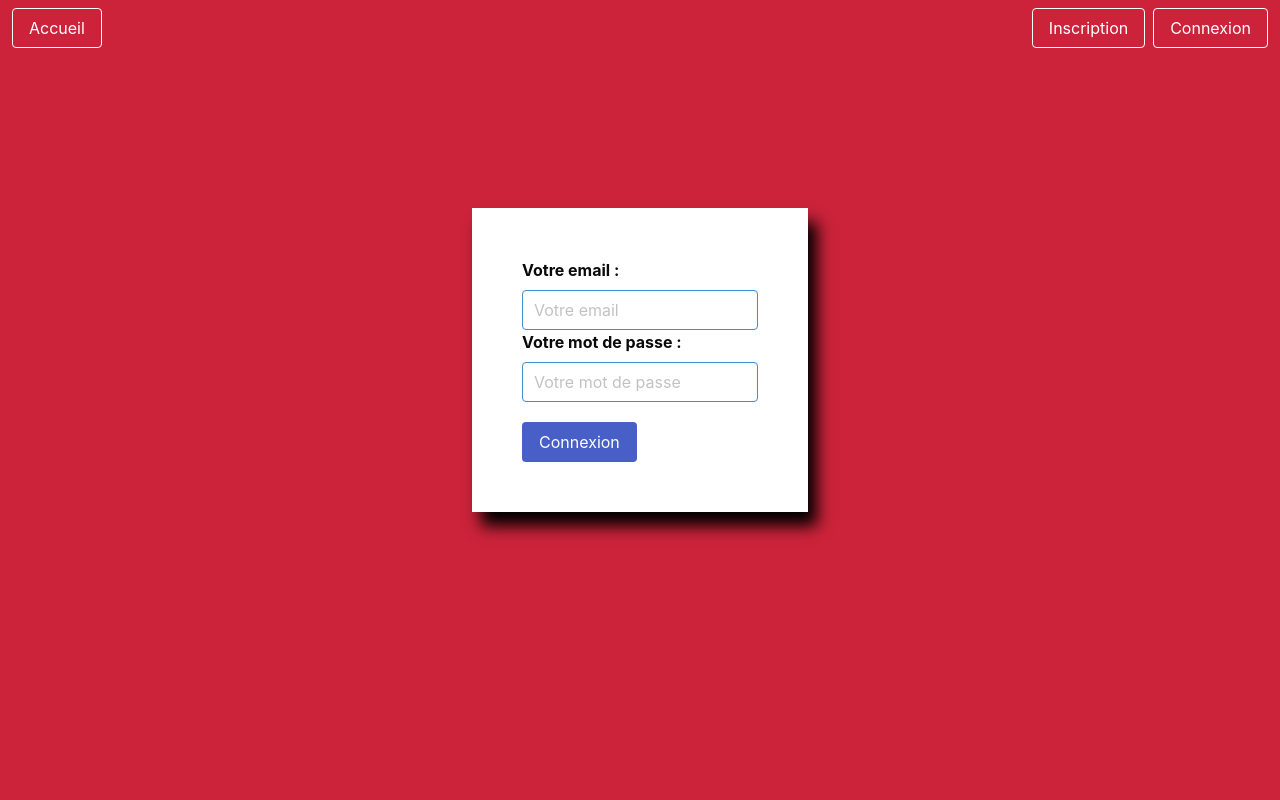
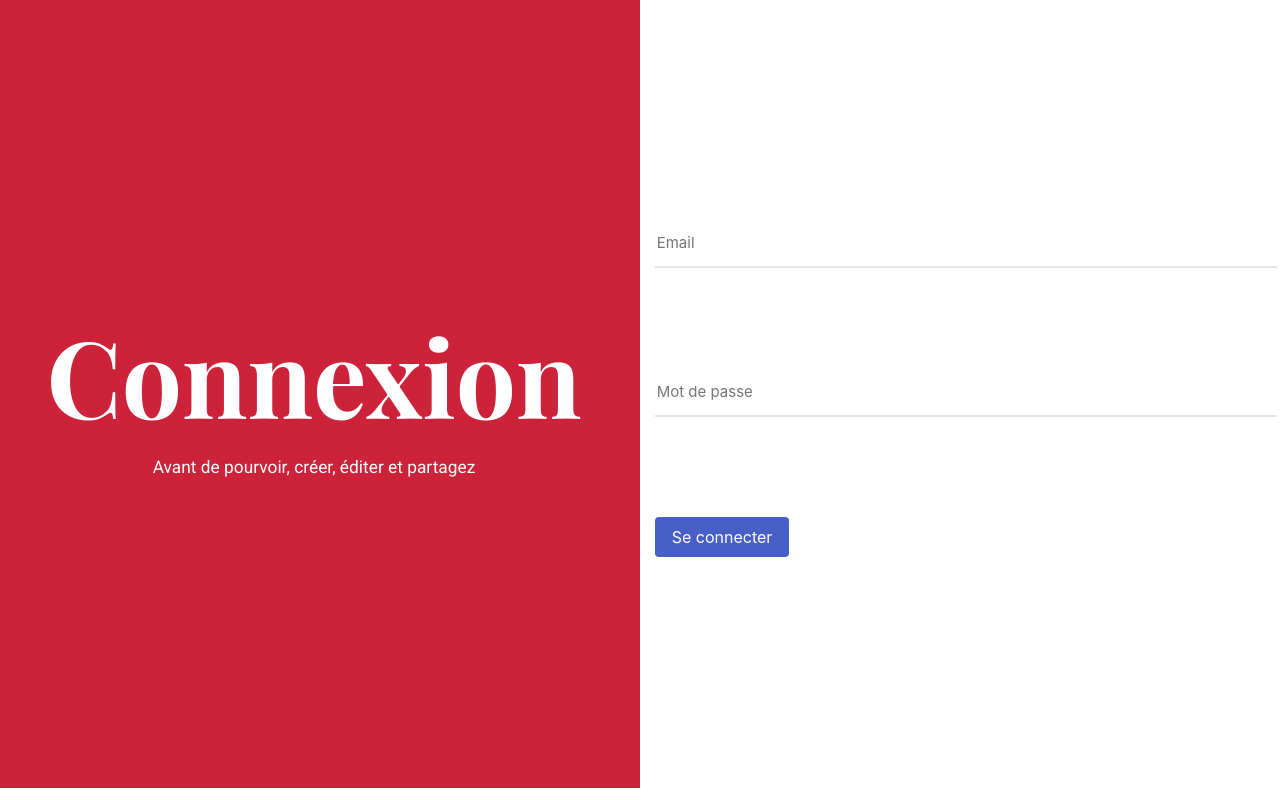
Before and after one commit to Mirosz-Mike/Simplon_Notes, a React (Create React App) app in the folder client/: page /login in a window 1280 px wide. Built offline with nearby package versions, Linux system fonts and the light colour scheme.

Commit message:
Add sass and redesign

```diff
--- a/client/src/App.js
+++ b/client/src/App.js
@@ -1,4 +1,5 @@
 import React from "react";
+import { connect } from "react-redux";
 import { BrowserRouter as Router, Route } from "react-router-dom";
 import Navbar from "./components/navbar/Navbar";
 import Login from "./components/login/Login";
@@ -11,11 +12,11 @@ import OneArticle from "./components/articles/article/OneArticle";
 
 import "./sass/index.scss";
 
-const App = () => {
+const App = props => {
   return (
     <div className="App">
       <Router>
-        <Navbar />
+        {!!props.token ? <Navbar /> : null}
         <div>
           <Route exact path="/" component={Home} />
           <Route path="/login" component={Login} />
@@ -30,4 +31,10 @@ const App = () => {
   );
 };
 
-export default App;
+function mapStateToProps(state) {
+  return {
+    token: state.user.token
+  };
+}
+
+export default connect(mapStateToProps)(App);
--- a/client/src/_styles.scss
+++ b/client/src/_styles.scss
@@ -1,6 +1,5 @@
 .App {
   margin: 0;
   padding: 0;
-  background-color: $redSimplon;
   height: 100vh;
 }
--- a/client/src/components/home/Home.js
+++ b/client/src/components/home/Home.js
@@ -6,17 +6,27 @@ class Home extends Component {
 
   render() {
     return (
-      <div className="Home__container">
-        <div className="">
+      <div className="Home__container columns">
+        <div className="column is-6">
           <h1 className="title-h1">
             Simplon
             <br />
             Notes
           </h1>
-          <p className="text has-text-centered">
-            Stokez vos notes sur votre plateforme interne
-          </p>
+          <p className="text">Stokez vos notes sur votre plateforme interne</p>
+
+          {!this.props.token ? (
+            <div className="Home__container__button">
+              <a href="/register" className="button is-link">
+                Inscription
+              </a>
+              <a href="/login" className="button is-link">
+                Connexion
+              </a>
+            </div>
+          ) : null}
         </div>
+        <div className="Home__container__logo column is-6" />
       </div>
     );
   }
--- a/client/src/components/home/_styles.scss
+++ b/client/src/components/home/_styles.scss
@@ -1,6 +1,25 @@
 .Home__container {
   display: flex;
+  justify-content: center;
   align-items: center;
-  justify-content: center;
-  padding-top: 150px;
+  height: 100vh;
+  background-color: $redSimplon;
+
+  .Home__container__logo {
+    height: 500px;
+    width: 500px;
+    background: linear-gradient(0deg, #4481eb 50%, #04befe 100%);
+    border-radius: 50%;
+  }
+
+  .Home__container__button {
+    display: flex;
+    justify-content: space-between;
+    width: 49%;
+    margin-top: 20px;
+  }
+
+  .title-h1 {
+    line-height: 160px;
+  }
 }
--- a/client/src/components/login/Login.js
+++ b/client/src/components/login/Login.js
@@ -37,39 +37,46 @@ class Login extends Component {
 
   handleChange = event => {
     this.setState({
-      [event.target.name]: event.target.value
+      [event.target.name]: event.target.value,
+      userMsg: ""
     });
   };
 
   render() {
     const { email, password, userMsg } = this.state;
     return (
-      <div className="field container">
-        <div className="Login_form">
-          {userMsg}
-          <form onSubmit={this.handleSubmit} className="">
-            <label className="label has-text-black">Votre email : </label>
+      <div className="Login__container field columns">
+        <div className="Login__container__content__left column is-6">
+          <h1 className="title-h2">Connexion</h1>
+          <p className="text">Avant de pourvoir, créer, éditer et partagez</p>
+        </div>
+        <div className="Login__container__form column is-6">
+          <form onSubmit={this.handleSubmit}>
+            <p>{userMsg}</p>
             <input
-              className="input is-info"
+              className={
+                userMsg.length > 0
+                  ? "input is-danger"
+                  : "Login__container__input"
+              }
               onChange={this.handleChange}
               value={email}
               type="text"
               name="email"
-              placeholder="Votre email"
+              placeholder="Email"
               required
             />
-            <label className="label has-text-black">Votre mot de passe :</label>
             <input
-              className="input is-info"
+              className="Login__container__input"
               onChange={this.handleChange}
               value={password}
               name="password"
               type="password"
-              placeholder="Votre mot de passe"
+              placeholder="Mot de passe"
               required
             />
             <button className="button is-link" onSubmit={this.handleSubmit}>
-              Connexion
+              Se connecter
             </button>
           </form>
         </div>
--- a/client/src/components/login/_styles.scss
+++ b/client/src/components/login/_styles.scss
@@ -1,17 +1,34 @@
-.label {
-  color: $white;
+.Login__container {
+  display: flex;
+  justify-content: center;
+  align-items: center;
+  height: 100vh;
+  background-color: $redSimplon;
+
+  .Login__container__input {
+    width: 100%;
+    border: none;
+    outline: none;
+    border-bottom: 2px solid #e5e5e5;
+    margin-bottom: 100px;
+    font-size: 15px;
+    height: 49px;
+  }
+  .Login__container__content__left {
+    display: flex;
+    align-items: center;
+    flex-direction: column;
+  }
+
+  .Login__container__form {
+    display: flex;
+    justify-content: center;
+    align-items: center;
+    height: 100vh;
+    background-color: $white;
+  }
 }
 
-.Login_form {
-  margin-top: 150px;
-  background-color: white;
-  padding: 50px;
-  box-shadow: 9px 14px 15px black;
-  margin-left: auto;
-  margin-right: auto;
-  width: 30%;
+.input {
+  margin-bottom: 100px;
 }
-
-button {
-  margin-top: 20px;
-}
--- a/client/src/components/navbar/Navbar.js
+++ b/client/src/components/navbar/Navbar.js
@@ -6,32 +6,6 @@ class Navbar extends Component {
   disconnect = () => {
     this.props.remove(this.props.token);
     this.props.history.push("/");
-  };
-
-  showNavIsLoggin = () => {
-    if (!!this.props.token) {
-      return (
-        <a href="/article" className="button is-light">
-          Mes Articles
-        </a>
-      );
-    }
-    return "";
-  };
-
-  showButtonDisconnect = () => {
-    if (!!this.props.token) {
-      return (
-        <button className="button is-light" onClick={this.disconnect}>
-          Deconnexion
-        </button>
-      );
-    }
-    return (
-      <a href="/login" className="button is-danger is-inverted is-outlined">
-        Connexion
-      </a>
-    );
   };
 
   render() {
@@ -45,18 +19,13 @@ class Navbar extends Component {
         <div className="navbar-end">
           <div className="navbar-item">
             <div className="buttons">
-              {!!this.props.name ? (
-                <h4 className="titre-h1">{`Bienvenue ${this.props.name}`}</h4>
-              ) : (
-                <a
-                  href="/register"
-                  className="button is-danger is-inverted is-outlined"
-                >
-                  Inscription
-                </a>
-              )}
-              {this.showNavIsLoggin()}
-              {this.showButtonDisconnect()}
+              <h4 className="titre-h1">{`Bienvenue ${this.props.name} `}</h4>
+              <a href="/article" className="button is-light">
+                Mes Articles
+              </a>
+              <button className="button is-light" onClick={this.disconnect}>
+                Deconnexion
+              </button>
             </div>
           </div>
         </div>
--- a/client/src/components/navbar/_styles.scss
+++ b/client/src/components/navbar/_styles.scss
@@ -1,3 +1,7 @@
 .Navbar_background_color {
+  position: absolute;
+  display: flex;
+  justify-content: space-between;
+  width: 100%;
   background-color: $redSimplon;
 }
--- a/client/src/components/register/Register.js
+++ b/client/src/components/register/Register.js
@@ -33,7 +33,8 @@ class Register extends Component {
 
   handleChange = event => {
     this.setState({
-      [event.target.name]: event.target.value
+      [event.target.name]: event.target.value,
+      userMsg: ""
     });
   };
 
@@ -41,40 +42,47 @@ class Register extends Component {
     const { name, email, password, userMsg } = this.state;
 
     return (
-      <div className="field container">
-        <div className="Register_form">
-          <form onSubmit={this.handleSubmit} className="">
-            {userMsg}
-            <label className="label has-text-black">Votre prénom : </label>
+      <div className="Register__container field columns">
+        <div className="Register__container__content__left column is-6">
+          <h1 className="title-h2">Inscription</h1>
+          <p className="text">Faut bien s'inscrire</p>
+        </div>
+        <div className="Register__container__form column is-6">
+          <form onSubmit={this.handleSubmit}>
             <div className="control">
               <input
-                className="input is-info"
+                className="Register__container__input"
                 onChange={this.handleChange}
                 value={name}
                 name="name"
                 type="text"
-                placeholder="Votre prénom"
+                placeholder="Prénom"
                 required
               />
             </div>
-            <label className="label has-text-black">Votre email : </label>
+
+            <p>{userMsg}</p>
             <input
-              className="input is-info"
+              className={
+                userMsg.length > 0
+                  ? "input is-danger"
+                  : "Register__container__input"
+              }
               onChange={this.handleChange}
               value={email}
               type="text"
               name="email"
-              placeholder="Votre email"
+              placeholder="Email"
               required
             />
-            <label className="label has-text-black">Votre mot de passe :</label>
+
             <input
-              className="input is-info"
+              className="Register__container__input"
               onChange={this.handleChange}
               value={password}
               name="password"
               type="password"
-              placeholder="Votre mot de passe"
+              placeholder="Mot de passe"
               required
             />
             <button className="button is-link" onSubmit={this.handleSubmit}>
--- a/client/src/components/register/_styles.scss
+++ b/client/src/components/register/_styles.scss
@@ -1,17 +1,35 @@
-.label {
-  color: $white;
+.Register__container {
+  display: flex;
+  justify-content: center;
+  align-items: center;
+  height: 100vh;
+  background-color: $redSimplon;
+
+  .Register__container__input {
+    width: 100%;
+    border: none;
+    outline: none;
+    border-bottom: 2px solid #e5e5e5;
+    margin-bottom: 100px;
+    font-size: 15px;
+    height: 49px;
+  }
+
+  .Register__container__content__left {
+    display: flex;
+    align-items: center;
+    flex-direction: column;
+  }
+
+  .Register__container__form {
+    display: flex;
+    justify-content: center;
+    align-items: center;
+    height: 100vh;
+    background-color: $white;
+  }
 }
 
-.Register_form {
-  margin-top: 150px;
-  background-color: white;
-  padding: 50px;
-  box-shadow: 9px 14px 15px black;
-  margin-left: auto;
-  margin-right: auto;
-  width: 30%;
+.input {
+  margin-bottom: 100px;
 }
-
-button {
-  margin-top: 20px;
-}
--- a/client/src/sass/_typography.scss
+++ b/client/src/sass/_typography.scss
@@ -8,21 +8,23 @@ $roboto-bold: "Roboto", sans-serif;
 
 .title-h1 {
   font-family: $playfair-bold;
-  font-size: 68pt;
+  font-size: 100pt;
   font-weight: bold;
   color: $white;
 }
 
 .title-h2 {
   font-family: $playfair-bold;
-  font-size: 36pt;
+  font-size: 80pt;
   font-weight: bold;
+  color: $white;
 }
 
 .title-h3 {
   font-family: $playfair-bold;
   font-size: 30pt;
   font-weight: bold;
+  color: $white;
 }
 
 .title-h4 {
@@ -33,7 +35,7 @@ $roboto-bold: "Roboto", sans-serif;
 
 .text {
   font-family: $roboto;
-  font-size: 14pt;
+  font-size: 13pt;
   color: $white;
 }
 
```
Also changed, not shown: 1 other file (tests, documents, lock files or other folders).
